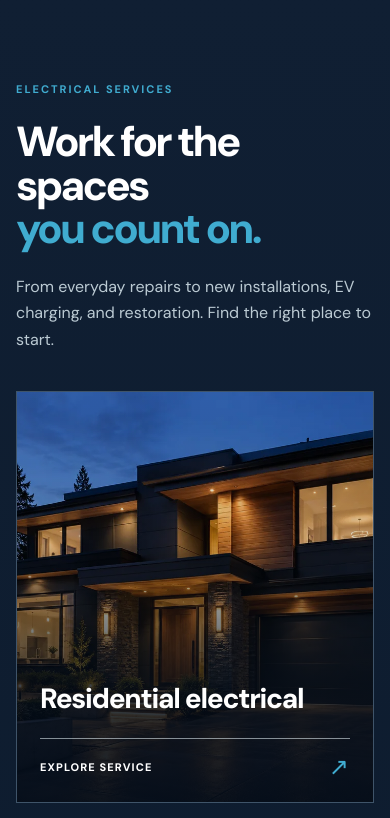
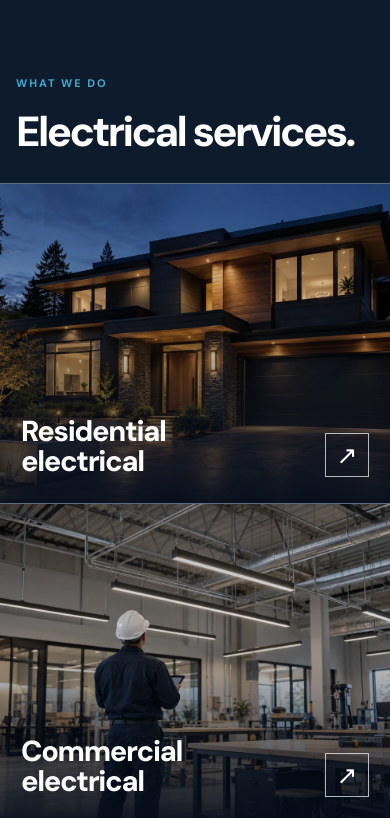
Before and after one commit to DevThind/python-electric-site, a Next.js app: page / in a window 390 px wide. Shown: the part 716-1534 px from the top of the page. Built offline with nearby package versions, Linux system fonts and the light colour scheme.

Commit message:
Create cinematic homepage service strip

```diff
--- a/app/electrical.css
+++ b/app/electrical.css
@@ -55,29 +55,28 @@ body:has(.reference-home) .site-header { background: linear-gradient(180deg, rgb
 .reference-hero-actions .reference-ghost-button { border: 1px solid rgba(255,255,255,.8); background: rgba(9,22,30,.18); color: #fff; }
 .reference-hero-actions .reference-ghost-button:hover { background: #fff; color: var(--graphite); }
 
-.reference-services { padding-block: 108px 116px; background: linear-gradient(180deg,#101f33,#0b192a); color: #fff; }
-.reference-services-intro { display: grid; grid-template-columns: minmax(0,1.4fr) minmax(280px,.6fr); gap: 8%; align-items: end; max-width: none; margin-bottom: 48px; }
+.reference-services { padding: 92px 0 0; background: #0d1b2d; color: #fff; }
+.reference-services-intro { display: flex; align-items: flex-end; max-width: none; margin-bottom: 38px; }
+.reference-services-intro::after { content: ''; flex: 1; height: 1px; margin: 0 0 9px 64px; background: rgba(188,217,230,.3); }
 .reference-services-intro .eyebrow { color: var(--amber); }
-.reference-services-intro h2 { margin: 20px 0 0; font-size: clamp(44px, 4.4vw, 64px); font-weight: 780; line-height: 1.04; letter-spacing: -.065em; }
-.reference-services-intro h2 em { color: var(--amber); }
-.reference-services-intro>p { max-width: 360px; margin: 0 0 4px; color: #bbcad3; font-size: 16px; line-height: 1.65; }
+.reference-services-intro h2 { margin: 17px 0 0; font-size: clamp(43px, 4vw, 60px); font-weight: 760; line-height: 1; letter-spacing: -.062em; }
 
-/* The photography carries the service story, with the title kept legible over it. */
-.reference-service-grid { grid-template-columns: repeat(4, minmax(0, 1fr)); gap: 16px; border: 0; }
-.service-showcase-card { position: relative; display: block; min-width: 0; overflow: hidden; border: 1px solid rgba(190,216,229,.25); background: #14283f; color: #fff; isolation: isolate; transition: transform .35s ease, border-color .35s ease, box-shadow .35s ease; }
-.service-showcase-card::before { content: ''; position: absolute; z-index: 3; inset: 0 0 auto; height: 2px; background: var(--amber); transform: scaleX(0); transform-origin: left; transition: transform .35s ease; }
-.service-showcase-card::after { content: ''; position: absolute; z-index: 1; inset: 0; pointer-events: none; background: linear-gradient(180deg,rgba(3,12,24,.08) 0%,rgba(3,12,24,.16) 37%,rgba(3,12,24,.78) 72%,rgba(3,12,24,.95) 100%); }
+/* A single photographic strip continues the visual language of the hero. */
+.reference-service-grid { display: flex; min-height: 570px; gap: 0; border: 0; }
+.service-showcase-card { position: relative; flex: 1 1 0; min-width: 0; min-height: 570px; overflow: hidden; border: 0; border-left: 1px solid rgba(240,250,255,.32); background: #14283f; color: #fff; isolation: isolate; transition: flex-grow .6s cubic-bezier(.2,.7,.2,1); }
+.service-showcase-card:first-child { border-left: 0; }
+.service-showcase-card::before { content: ''; position: absolute; z-index: 3; inset: auto 0 0; height: 3px; background: var(--amber); transform: scaleX(0); transform-origin: left; transition: transform .35s ease; }
+.service-showcase-card::after { content: ''; position: absolute; z-index: 1; inset: 0; pointer-events: none; background: linear-gradient(180deg,rgba(5,13,27,.2) 0%,rgba(5,13,27,.02) 38%,rgba(5,13,27,.35) 63%,rgba(5,13,27,.94) 100%); }
 .service-showcase-media { position: absolute; inset: 0; display: block; overflow: hidden; background: #24394b; }
-.service-showcase-media img { object-fit: cover; transition: transform .7s cubic-bezier(.2,.7,.2,1), filter .7s ease; }
-.service-showcase-body { position: relative; z-index: 2; display: flex; flex-direction: column; justify-content: flex-end; min-height: 470px; padding: 28px 25px 24px; }
-.service-showcase-body h3 { margin: 0 0 24px; font-size: clamp(25px, 1.95vw, 31px); font-weight: 800; line-height: 1.08; letter-spacing: -.045em; text-wrap: balance; }
-.service-showcase-link { display: flex; width: 100%; align-items: center; justify-content: space-between; gap: 12px; padding-top: 16px; border-top: 1px solid rgba(234,246,252,.55); font-size: 11px; font-weight: 800; letter-spacing: .1em; text-transform: uppercase; }
-.service-showcase-link b { color: var(--amber); font-size: 24px; font-weight: 400; line-height: 1; transition: transform .35s ease, color .35s ease; }
-.service-showcase-card:is(:hover, :focus-visible) { z-index: 1; transform: translateY(-6px); border-color: var(--amber); box-shadow: 0 22px 40px rgba(2,10,20,.34); }
+.service-showcase-media img { object-fit: cover; filter: saturate(.83) brightness(.88); transition: transform .75s cubic-bezier(.2,.7,.2,1), filter .75s ease; }
+.service-showcase-body { position: absolute; z-index: 2; inset: auto 0 0; display: flex; align-items: flex-end; justify-content: space-between; gap: 16px; padding: 30px 27px 37px; }
+.service-showcase-body h3 { max-width: 260px; margin: 0; font-size: clamp(26px, 2.1vw, 34px); font-weight: 800; line-height: 1.06; letter-spacing: -.045em; text-wrap: balance; }
+.service-showcase-link { display: grid; place-items: center; flex: 0 0 44px; width: 44px; height: 44px; border: 1px solid rgba(241,250,255,.72); color: #fff; font-size: 25px; font-weight: 400; line-height: 1; transition: transform .35s ease, background .35s ease, border-color .35s ease, color .35s ease; }
+.service-showcase-card:is(:hover, :focus-visible) { flex-grow: 1.35; }
 .service-showcase-card:is(:hover, :focus-visible)::before { transform: scaleX(1); }
-.service-showcase-card:is(:hover, :focus-visible) .service-showcase-media img { transform: scale(1.065); filter: saturate(1.08) brightness(1.06); }
-.service-showcase-card:is(:hover, :focus-visible) .service-showcase-link b { transform: translate(3px, -3px); color: #fff; }
-.service-showcase-card:focus-visible { outline: 3px solid #a8e8ff; outline-offset: 4px; }
+.service-showcase-card:is(:hover, :focus-visible) .service-showcase-media img { transform: scale(1.055); filter: saturate(1) brightness(1.02); }
+.service-showcase-card:is(:hover, :focus-visible) .service-showcase-link { transform: translate(3px,-3px); border-color: var(--amber); background: var(--amber); color: var(--graphite); }
+.service-showcase-card:focus-visible { outline: 3px solid #a8e8ff; outline-offset: -4px; }
 
 /* A simple intake graphic replaces the oversized residential interior photo. */
 .trade-scope { display: grid; grid-template-columns: .95fr 1fr; gap: 9%; align-items: center; padding-block: 128px; }
@@ -129,16 +128,17 @@ body:has(.reference-home) .site-header { background: linear-gradient(180deg, rgb
 .footer-links a:hover { color: var(--amber); }
 
 @media (max-width: 1100px) {
-  .reference-service-grid { grid-template-columns: repeat(2, minmax(0, 1fr)); }
-  .service-showcase-body { min-height: 430px; }
+  .reference-service-grid { display: grid; grid-template-columns: repeat(2, minmax(0, 1fr)); min-height: 0; }
+  .service-showcase-card { min-height: 450px; border-top: 1px solid rgba(240,250,255,.32); }
+  .service-showcase-card:nth-child(odd) { border-left: 0; }
 }
 @media (max-width: 1000px) {
   .trade-scope { gap: 5%; }
 }
 @media (max-width: 760px) {
   .reference-service-grid { grid-template-columns: 1fr; }
-  .service-showcase-body { min-height: 350px; }
-  .service-showcase-body h3 { font-size: clamp(26px, 5vw, 32px); }
+  .service-showcase-card { min-height: 350px; border-left: 0; }
+  .service-showcase-body h3 { font-size: clamp(28px, 5vw, 34px); }
   .reference-hero { min-height: 780px; }
   .reference-hero-shade { background: linear-gradient(180deg,rgba(6,17,34,.36),rgba(6,17,34,.5)), radial-gradient(ellipse at center,rgba(6,17,34,.6),rgba(6,17,34,.12) 80%); }
   .reference-hero-content { align-items: center; justify-content: center; min-height: 780px; padding-top: 120px; padding-bottom: 95px; text-align: center; }
@@ -148,18 +148,19 @@ body:has(.reference-home) .site-header { background: linear-gradient(180deg, rgb
   .reference-hero-actions { flex-direction: column; align-items: stretch; width: min(100%, 300px); }
   .reference-hero::before { background-position: center; transform: scale(1.01); transform-origin: center; }
   .reference-hero-video { object-position: center; transform: scale(1.01); transform-origin: center; }
-  .reference-services { padding-block: 82px; }
-  .reference-services-intro { display: block; margin-bottom: 38px; }
+  .reference-services { padding-top: 76px; }
+  .reference-services-intro { display: block; margin-bottom: 30px; }
+  .reference-services-intro::after { display: none; }
   .reference-services-intro h2 { font-size: clamp(42px, 9vw, 58px); }
-  .reference-services-intro>p { max-width: 540px; margin-top: 23px; }
   .trade-scope { grid-template-columns: 1fr; gap: 44px; padding-block: 85px; }
   .trade-scope-copy h2 { font-size: clamp(41px, 9vw, 60px); }
   .trade-scope-panel { min-height: 0; }
   .reference-faq h2 { font-size: clamp(42px, 9vw, 64px); }
 }
 @media (max-width: 600px) {
-  .service-showcase-body { min-height: 410px; padding: 23px; }
-  .service-showcase-body h3 { font-size: 28px; }
+  .service-showcase-card { min-height: 320px; }
+  .service-showcase-body { padding: 24px 21px 26px; }
+  .service-showcase-body h3 { font-size: 29px; }
 }
 @media (max-width: 480px) {
   .reference-hero { min-height: 710px; }
--- a/app/page.tsx
+++ b/app/page.tsx
@@ -4,25 +4,21 @@ import { HeroVideo } from '@/components/hero-video';
 import { ArrowLink } from '@/components/ui';
 import { services } from '@/lib/content';
 
-const serviceImages: Record<string, { src: string; alt: string; position: string }> = {
+const serviceImages: Record<string, { src: string; position: string }> = {
   'residential-electrical': {
     src: '/images/service-residential.webp',
-    alt: 'Illustration of a modern home with warm exterior lighting at dusk',
     position: 'center 51%',
   },
   'commercial-electrical': {
     src: '/images/service-commercial.webp',
-    alt: 'Illustration of an electrician beneath linear lighting in a commercial workspace',
     position: 'center 48%',
   },
   'ev-chargers': {
     src: '/images/service-ev-chargers.webp',
-    alt: 'Illustration of an electric car connected to a home charger',
     position: 'center 50%',
   },
   'electrical-restoration': {
     src: '/images/service-restoration.webp',
-    alt: 'Illustration of an electrician testing an outlet during an assessment',
     position: '55% center',
   },
 };
@@ -49,29 +45,28 @@ export default function Home() {
       </div>
     </section>
 
-    <section className="reference-services" id="services"><div className="shell">
-      <div className="reference-services-intro">
-        <div><span className="eyebrow">Electrical services</span><h2>Work for the spaces<br /><em>you count on.</em></h2></div>
-        <p>From everyday repairs to new installations, EV charging, and restoration. Find the right place to start.</p>
+    <section className="reference-services" id="services">
+      <div className="reference-services-intro shell">
+        <div><span className="eyebrow">What we do</span><h2>Electrical services.</h2></div>
       </div>
       <div className="reference-service-grid">
         {services.map(service => <Link href={'/services/' + service.slug} className="service-showcase-card" key={service.slug}>
           <div className="service-showcase-media">
             <Image
               src={serviceImages[service.slug].src}
-              alt={serviceImages[service.slug].alt}
+              alt=""
               fill
-              sizes="(max-width: 760px) calc(100vw - 36px), (max-width: 1100px) 45vw, 22vw"
+              sizes="(max-width: 760px) 100vw, (max-width: 1100px) 50vw, 25vw"
               style={{ objectPosition: serviceImages[service.slug].position }}
             />
           </div>
           <div className="service-showcase-body">
             <h3>{service.title}</h3>
-            <span className="service-showcase-link">Explore service <b aria-hidden="true">↗</b></span>
+            <span className="service-showcase-link" aria-hidden="true">↗</span>
           </div>
         </Link>)}
       </div>
-    </div></section>
+    </section>
 
     <section className="trade-scope shell">
       <div className="trade-scope-copy">
```
